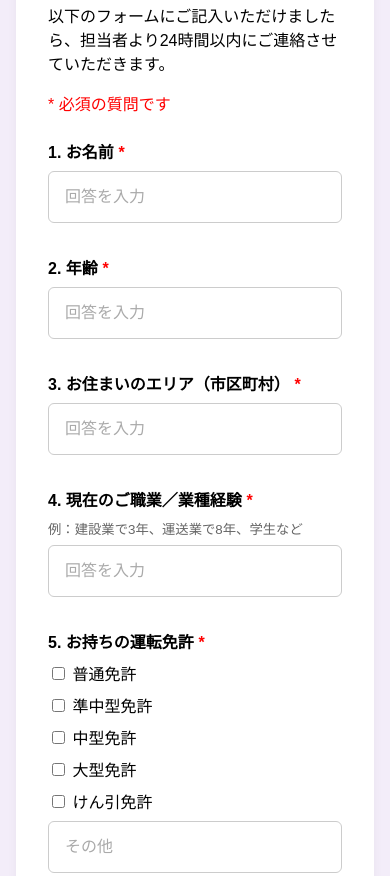
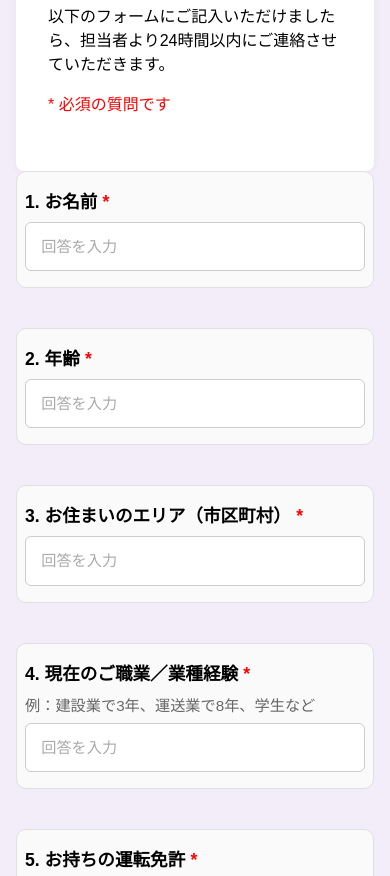
Before and after one commit to yamaguchirecruitment/recruitment2025, a plain HTML site: page index.html in a window 390 px wide. Shown: the part 566-1442 px from the top of the page. Drawn offline with Linux system fonts and the light colour scheme.

Commit message:
Update index.html

```diff
--- a/index.html
+++ b/index.html
@@ -4,7 +4,6 @@
   <meta charset="UTF-8" />
   <meta name="viewport" content="width=device-width, initial-scale=1.0" />
   <title>ヤマグチレッカー｜カジュアル面談フォーム</title>
-  <!-- Google Analytics -->
   <script async src="https://www.googletagmanager.com/gtag/js?id=G-9522B8XWTD"></script>
   <script>
     window.dataLayer = window.dataLayer || [];
@@ -40,12 +39,17 @@
       margin-bottom: 1.5em;
     }
     .form-group {
-      margin-bottom: 2em;
+      margin-bottom: 2.5em;
+      padding: 1em;
+      border: 1px solid #e0e0e0;
+      border-radius: 10px;
+      background-color: #fafafa;
     }
     .form-group label {
       display: block;
       margin-bottom: 0.5em;
       font-weight: bold;
+      font-size: 1.1em;
     }
     .form-group small {
       display: block;
@@ -65,7 +69,9 @@
     }
     .checkbox-group label,
     .radio-group label {
-      display: block;
+      display: flex;
+      align-items: center;
+      gap: 0.5em;
       margin-top: 0.5em;
       font-weight: normal;
     }
@@ -78,10 +84,25 @@
       border-radius: 6px;
       font-size: 1.1em;
       cursor: pointer;
+      width: 100%;
     }
     .required {
       color: red;
       margin-left: 0.3em;
+    }
+    @media screen and (max-width: 600px) {
+      .form-group {
+        padding: 1em 0.5em;
+      }
+      input[type="text"], textarea {
+        font-size: 0.95em;
+      }
+      label, small {
+        font-size: 0.95em;
+      }
+      button {
+        font-size: 1em;
+      }
     }
   </style>
 </head>
@@ -98,6 +119,13 @@
     <p>「どんな仕事か聞いてみたい」「職場の雰囲気が気になる」など、どんなきっかけでも大歓迎です。</p>
     <p>以下のフォームにご記入いただけましたら、担当者より24時間以内にご連絡させていただきます。</p>
     <p class="note">* 必須の質問です</p>
+
+    <!-- フォーム本体やスクリプトなど残りのコードは、前回投稿済みのものを使用してください -->
+
+  </div>
+</body>
+</html>
+
 
     <form id="interview-form" action="https://formspree.io/f/myzjybba" method="POST">
       <!-- ここに質問1〜12すべてを含むform-groupブロックがすでに正しく記載されています -->
```
